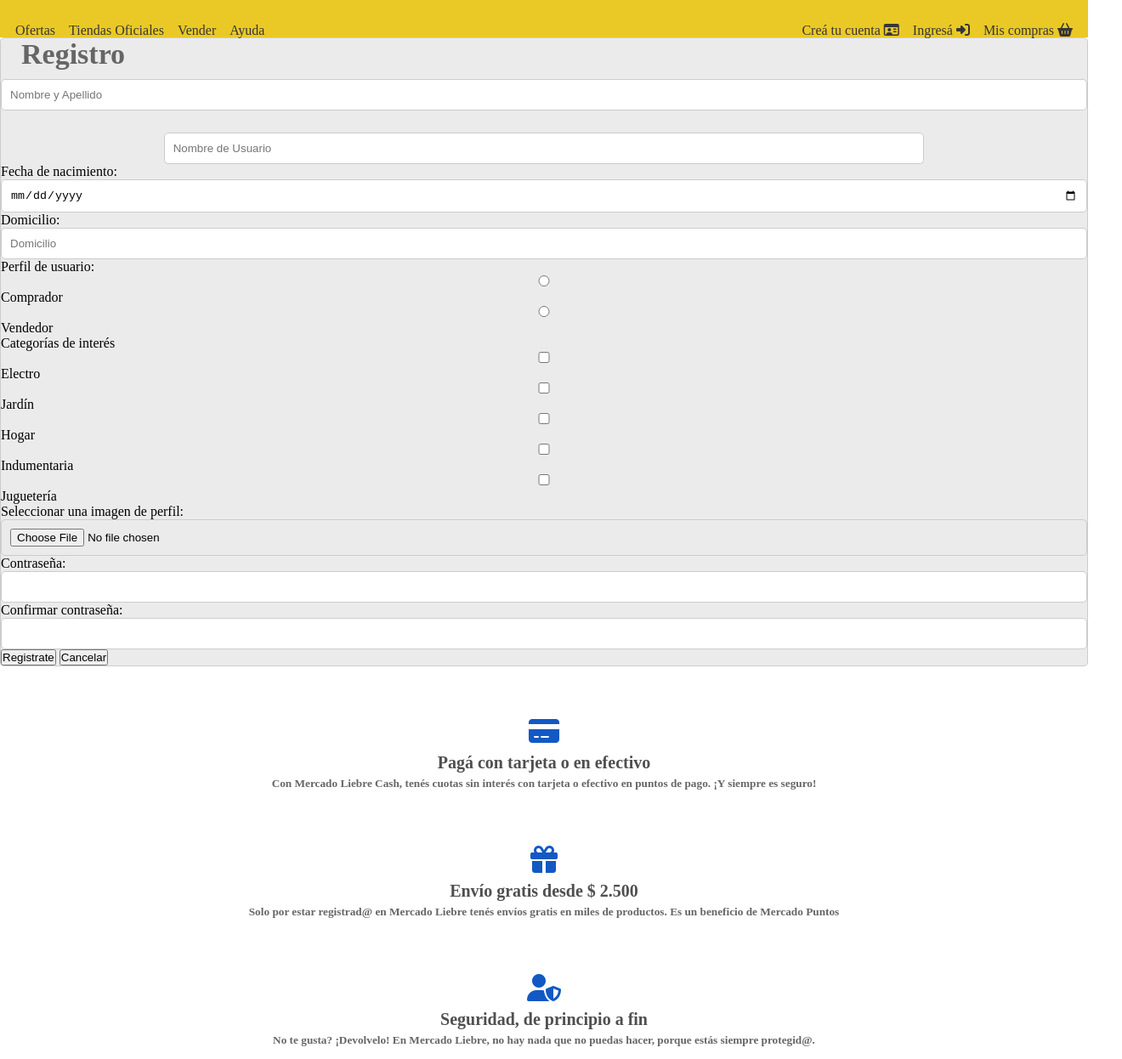
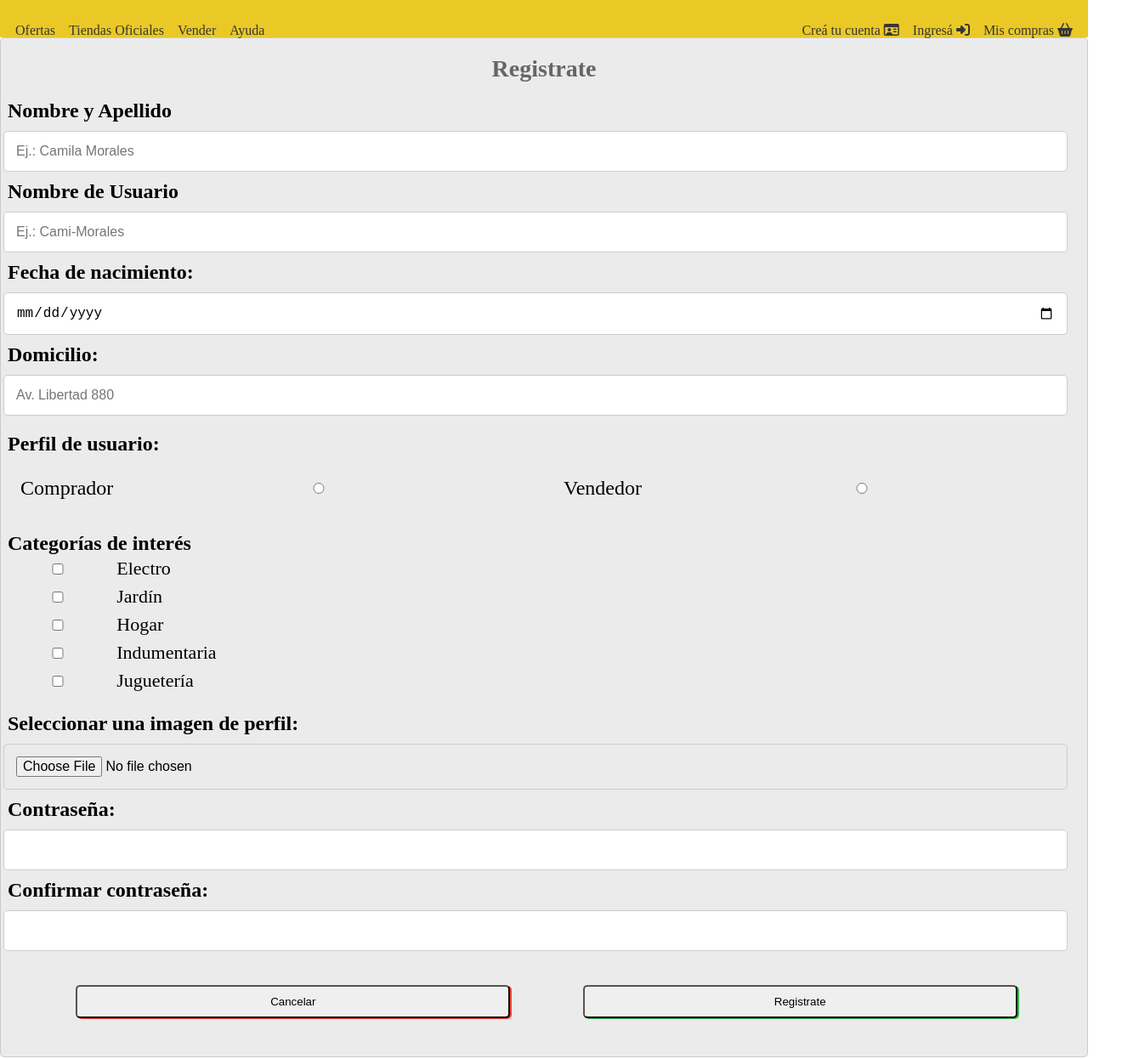
Before and after one commit to LudmilaMiceli/mercadoLiebre, a website: page views/register.html in a window 1280 px wide. Shown: the part 126-1372 px from the top of the page at 85% size, 1320 px wide, since content can reach past the window. Drawn offline with Linux system fonts and the light colour scheme.

Commit message:
Mobile listo

```diff
--- a/public/css/login.css
+++ b/public/css/login.css
@@ -1,37 +1,56 @@
-main {
+ .form-login {
      max-width: 100%;
-    border: 1px solid #ccc;
+     height: 335px;
+     border: 1px solid #cbcbc9;
      border-radius: 5px;
  }
 
-.formulario {
-    margin: 0 auto;
-    width: 90%;
+ .form-login .formulario-login {
+     margin: 30px auto;
+     width: 95%;
+     font-size: 22px;
  }
 
-.usuario {
+ .form-login .formulario-login .usuario {
      padding-top: 5%;
  }
 
+ .form-login .formulario-login .password {
+     padding-top: 5%;
+ }
 
-input {
-    width: 100%;
-    padding: 10px;
+ .form-login .formulario-login label {
+     font-size: 24px;
+     padding-left: 5px;
+ }
+
+
+ .form-login .formulario-login input {
+     width: 98%;
+     margin-top: 5px;
+     padding: 14px;
      border: 1px solid #ccc;
      border-radius: 5px;
+     font-size: 16px;
  }
 
-input:focus {
+ .form-login .formulario-login input:focus {
      box-shadow: 0px 0px 5px cadetblue;
      outline: none;
  }
 
-.btn {
-    margin-top: 5%;
-    padding: 10px 20px;
-    border: none;
+ .form-login .formulario-login .btn {
+     margin-top: 10%;
+     text-align: center;
+ }
+
+ .form-login .formulario-login .btn button {
+
+     padding: 10px 50px;
      border-radius: 5px;
      cursor: pointer;
+     box-shadow: 2px 1px #0f4ead;
+
  }
 
 
@@ -44,39 +63,75 @@ input:focus {
 
  @media (min-width:768px) {
 
-    .usuario {
-        padding-top: 2%;
-        width: 80%;
-        margin: 0 auto;
+     .form-login {
+         max-width: 100%;
+         height: 400px;
+         border: 1px solid #cbcbc9;
+         border-radius: 5px;
      }
 
-    .password {
-        padding-top: 2%;
-        width: 80%;
-        margin: 0 auto;
+     .form-login .formulario-login {
+         margin: 30px auto;
+         width: 95%;
+         font-size: 22px;
      }
 
-    .login .btn {
+     .form-login .formulario-login .usuario {
+         padding-top: 5%;
+     }
+
+     .form-login .formulario-login .password {
+         padding-top: 5%;
+     }
+
+     .form-login .formulario-login label {
+         font-size: 24px;
+         padding-left: 5px;
+     }
+
+
+     .form-login .formulario-login input {
+         width: 98%;
+         margin-top: 5px;
+         padding: 14px;
+         border: 1px solid #ccc;
+         border-radius: 5px;
+         font-size: 16px;
+     }
+
+     .form-login .formulario-login input:focus {
+         box-shadow: 0px 0px 5px cadetblue;
+         outline: none;
+     }
+
+     .form-login .formulario-login .btn {
+         margin: 7%;
          text-align: center;
      }
 
+     .form-login .formulario-login .btn button {
+
+         padding: 10px 60px;
+         border-radius: 5px;
+         cursor: pointer;
+         box-shadow: 2px 1px #0f4ead;
+         font-size: 15px;
+     }
  }
 
  /* DESKTOP */
 
  @media (min-width:1024px) {
 
-    .usuario {
-        width: 70%;
-        margin: 0 auto;
+     .form-login .formulario-login {
+         margin: 30px auto;
+         width: 95%;
+         font-size: 22px;
      }
 
-    .password {
-        width: 70%;
-        margin: 0 auto;
+     .form-login .formulario-login .btn {
+        margin-top: 5%;
+        text-align: center;
     }
 
-    .login .btn {
-        text-align: center;
  }
-}
--- a/public/css/register.css
+++ b/public/css/register.css
@@ -0,0 +1,113 @@
+.home {
+    width: 100%;
+    height: 100%;
+}
+
+.form-registro {
+    max-width: 100%;
+    border: 1px solid #cbcbc9;
+    border-radius: 5px;
+    height: 1200px;
+}
+
+h2 {
+    font-size: 28px;
+    color: var(--colorGrisOscuro);
+    text-align: center;
+    padding: 20px;
+}
+
+.formulario-registro {
+    width: 100%;
+    font-size: 22px;
+    margin-left: 3px;
+}
+
+.formulario-registro label {
+    font-size: 24px;
+    padding-left: 5px;
+    font-weight: 600;
+}
+
+.formulario-registro input {
+    width: 98%;
+    margin: 10px 0;
+    padding: 14px;
+    border: 1px solid #ccc;
+    border-radius: 5px;
+    font-size: 16px;
+}
+
+.formulario-registro input:focus {
+    box-shadow: 0px 0px 5px cadetblue;
+    outline: none;
+}
+
+/* DIV PERFIL */
+
+.formulario-registro .perfil {
+    margin-top: 10px;
+
+}
+
+.formulario-registro .perfil .contenedor-perfil {
+    display: flex;
+    height: 90px;
+}
+
+.formulario-registro .perfil .contenedor-perfil label {
+    font-weight: 300;
+}
+
+.formulario-registro .perfil .contenedor-perfil input {
+    position: relative;
+    left: 50px;
+    bottom: 30px;
+}
+
+
+.formulario-registro .perfil .contenedor-radio {
+    width: 50%;
+    margin: 25px auto;
+    font-size: 15px;
+    padding-left: 15px;
+}
+
+
+/* DIV INTERESES */
+
+.formulario-registro .intereses {
+    margin-bottom: 20px;
+}
+
+
+.formulario-registro .intereses .contenedor-check input[type="checkbox"] {
+    width: 10%;
+}
+
+/* BOTONES */
+
+.btns {
+    display: flex;
+    text-align: center;
+    margin-top: 30px;
+    justify-content: space-evenly;
+}
+
+.btns button {
+    width: 40%;
+}
+
+.btns button[type="reset"] {
+    padding: 10px 50px;
+    border-radius: 5px;
+    cursor: pointer;
+    box-shadow: 2px 1px #f44336;
+}
+
+.btns button[type="submit"] {
+    padding: 10px 50px;
+    border-radius: 5px;
+    cursor: pointer;
+    box-shadow: 2px 1px var(--colorVerde);
+}
--- a/views/register.html
+++ b/views/register.html
@@ -65,18 +65,19 @@
 
 
     <!-- MAIN -->
-    <main>
+    <main class="form-registro">
 
-        <h2>Registro</h2>
-        <form action="/" method="POST" class="forms">
+        <h2>Registrate</h2>
+
+        <form action="/" method="POST" class="formulario-registro">
             <div class="nombre">
-                <label for="nombreApellido"></label>
-                <input type="text" name="nombreApellido" id="nombreApellido" placeholder="Nombre y Apellido" required>
+                <label for="nombreApellido">Nombre y Apellido</label>
+                <input type="text" name="nombreApellido" id="nombreApellido" placeholder="Ej.: Camila Morales" required>
             </div>
 
             <div class="usuario">
-                <label for="nombreUsuario"></label>
-                <input type="text" name="Usuario" id="Usuario" placeholder="Nombre de Usuario" required>
+                <label for="nombreUsuario">Nombre de Usuario</label>
+                <input type="text" name="Usuario" id="Usuario" placeholder="Ej.: Cami-Morales" required>
             </div>
 
             <div class="cumple">
@@ -86,14 +87,21 @@
 
             <div class="domicilio">
                 <label for="domicilio">Domicilio:</label>
-                <input type="text" name="domicilio" id="domicilio" placeholder="Domicilio" required>
+                <input type="text" name="domicilio" id="domicilio" placeholder="Av. Libertad 880" required>
             </div>
 
             <div class="perfil">
                 <label for="perfil">Perfil de usuario:</label>
-                <div class="contenedor-radio">
-                    <input type="radio" name="perfil" value="Comprador">Comprador
-                    <input type="radio" name="perfil" value="Vendedor"> Vendedor
+                <div class="contenedor-perfil">
+                    <div class="contenedor-radio">
+                        <label for="comprador"> Comprador </label>
+                        <input type="radio" name="perfil" value="Comprador">
+
+                    </div>
+                    <div class="contenedor-radio">
+                        <label for="vendedor"> Vendedor </label>
+                        <input type="radio" name="perfil" value="Vendedor">
+                    </div>
                 </div>
             </div>
 
@@ -113,19 +121,20 @@
                 <input type="file" name="imagen" id="fotodeperfil" accept=".jpg, .jpeg">
             </div>
 
-            <div class="Password">
+            <div class="password">
                 <label for="password">Contraseña:</label>
                 <input type="password" name="password" id="password" required>
             </div>
 
-            <div class="Password2">
+            <div class="password2">
                 <label for="password2">Confirmar contraseña:</label>
                 <input type="password" name="password2" id="password2" required>
             </div>
+            <div class="btns">
+                <button type="reset">Cancelar</button>
+                <button type="submit">Registrate</button>
 
-            <button type="submit">Registrate</button>
-            <button type="reset">Cancelar</button>
-
+            </div>
         </form>
     </main>
 
```
Also changed, not shown: views/login.html (+4 -6 lines). Lines whose indentation alone changed are shown as unchanged.
